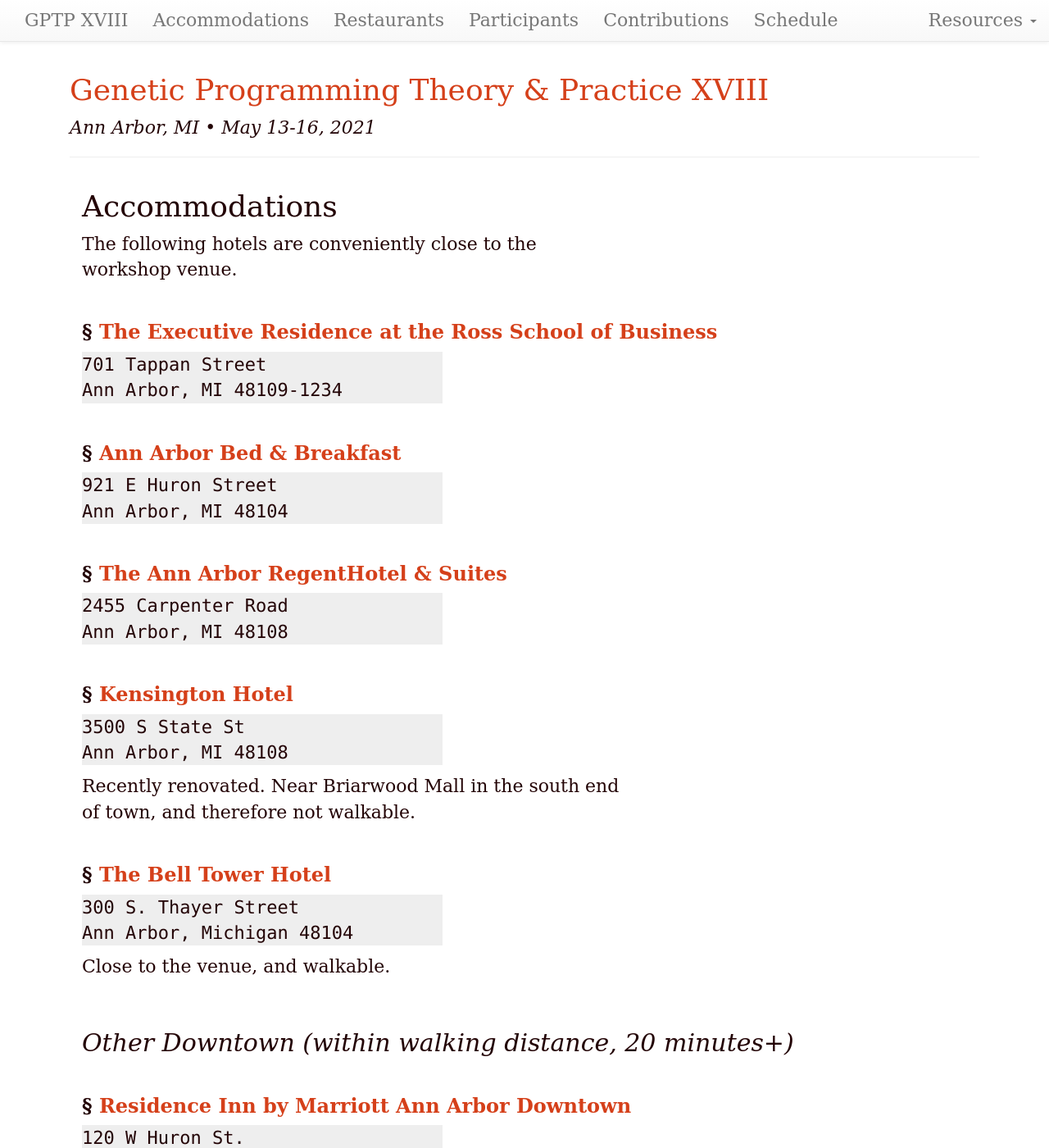
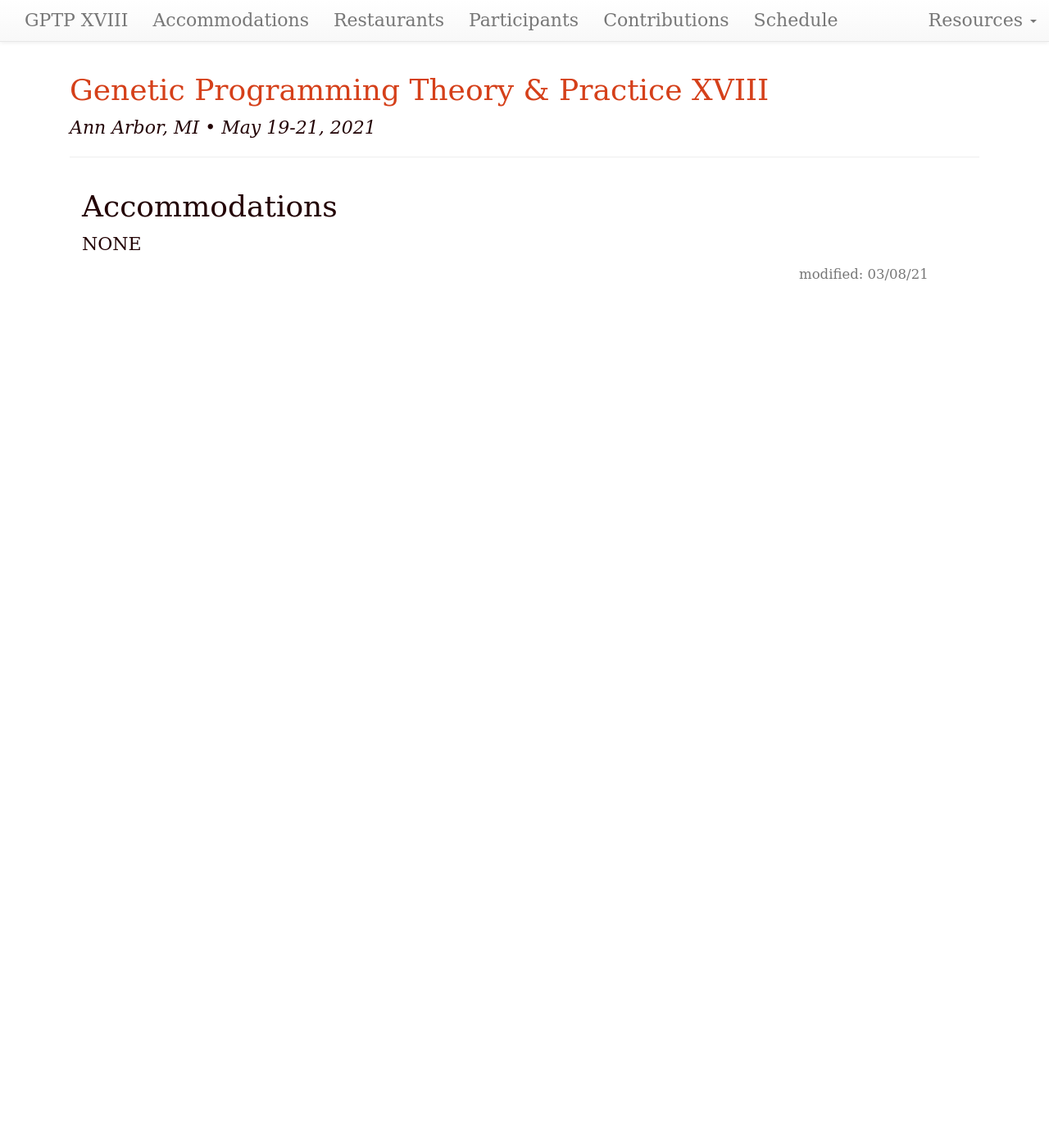
Before and after one commit to GPTP-workshop/gptp-workshop.github.io, a Jekyll site: the page built from accommodations.md, in a window 1280 px wide and 1400 px high. Shown: the whole window at 82% size. Built offline with Jekyll 4.4.1, drawn with Linux system fonts in a browser that asks for light colours; our own code applies the rules of GitHub Pages for plain Markdown files; some of the changed text lies outside the part shown.

Commit message:
Update accommodations.md

```diff
--- a/accommodations.md
+++ b/accommodations.md
@@ -1,139 +1,10 @@
 ---
 layout: default
-updated: "March 13, 2020"
+updated: "March 8, 2021"
 roman: "XVIII"
-dates: "May 13-16, 2021"
+dates: "May 19-21, 2021"
 ---
 
 # Accommodations
 
-The following hotels are conveniently close to the workshop venue.
-
-
-
-
-### [The Executive Residence at the Ross School of Business](https://michiganross.umich.edu/programs/executive-education/executive-accommodations)
-
-701 Tappan Street \\
-Ann Arbor, MI 48109-1234
-{: .address}
-
-
-
-
-### [Ann Arbor Bed & Breakfast](http://annarborbedandbreakfast.com)
-
-921 E Huron Street \\
-Ann Arbor, MI 48104
-{: .address}
-
-
-
-### [The Ann Arbor RegentHotel & Suites](https://annarborregent.com)
-
-2455 Carpenter Road \\
-Ann Arbor, MI 48108
-{: .address}
-
-
-
-### [Kensington Hotel](http://www.kcourtaa.com)
-
-3500 S State St \\
-Ann Arbor, MI 48108
-{: .address}
-
-Recently renovated. Near Briarwood Mall in the south end of town, and therefore not walkable.
-
-
-### [The Bell Tower Hotel](https://www.belltowerhotel.com)
-
-300 S. Thayer Street \\
-Ann Arbor, Michigan 48104
-{: .address}
-
-Close to the venue, and walkable.
-
-
-
-## Other Downtown (within walking distance, 20 minutes+)
-
-### [Residence Inn by Marriott Ann Arbor Downtown](http://www.marriott.com/hotels/travel/arbdt-residence-inn-ann-arbor-downtown)
-
-120 W Huron St. \\
-Ann Arbor, MI 48104
-{: .address}
-
-Relatively new hotel.
-
-
-### [Inn at the Michigan League](https://uunions.umich.edu/league/inn)
-
-911 N. University Ave. \\
-Ann Arbor, MI  48109-1265
-{: .address}
-
-A University of Michigan facility, not typically listed on tourist guides.
-
-
-## Other Satellite Locations
-
-all of these will require a bus or car ride
-
-### [Candlewood Suites Ann Arbor](http://www.ihg.com/candlewood/hotels/us/en/ann-arbor/dttaa/hoteldetail)
-
-701 Waymarket Way \\
-Ann Arbor, Michigan 48103
-{: .address}
-
-
-
-### [Microtel Inn & Suites](http://microtelinn.com)
-
-3610 Plymouth Rd \\
-Ann Arbor 48105
-{: .address}
-
-(near Plymouth and Hwy 23)
-
-Continental breakfast, free shuttle. Suites available.
-
-### [Holiday Inn & Suites](http://www.ihg.com/holidayinn/hotels/us/en/ann-arbor/arbep/hoteldetail)
-
-3155 Boardwalk Drive \\
-Ann Arbor, MI 48108
-{: .address}
-
-Near Briarwood Mall and Buffalo Wild Wings.
-
-### [Hampton Inn Ann Arbor South](http://www.annarborsouth.hamptoninn.com)
-
-925 Victors Way \\
-Ann Arbor, MI 48108
-{: .address}
-
-Near Briarwood Mall.
-
-### [Holiday Inn, Plymouth Road East](http://www.hiannarbor.com)
-
-3600 Plymouth Rd \\
-Ann Arbor, MI 48105
-{: .address}
-
-Note: This venue is _definitely not walkable_. You will need to drive in.
-
-### [Staybridge Suites Ann Arbor](https://www.ihg.com/staybridge/hotels/us/en/ann-arbor/arbsb/hoteldetail)
-
-3850 Research Park Dr \\
-Ann Arbor, MI 48108
-{: .address}
-
-New. Near Briarwood Mall in the south end of town.
-
-### [Hyatt Place Ann Arbor](https://annarbor.place.hyatt.com/en/hotel/home.html)
-
-3223 S State St \\
-Ann Arbor, MI 48108
-{: .address}
-
-New. Near Briarwood Mall in the south end of town.
+NONE
```
